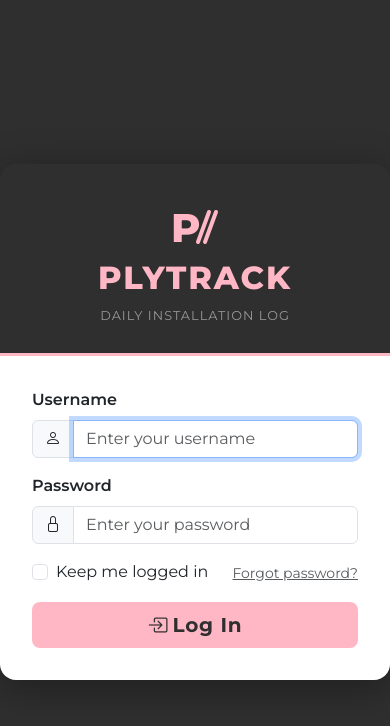
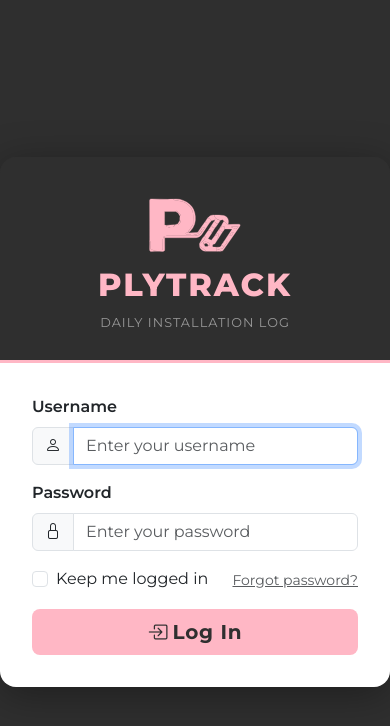
Before and after one commit to hollylmi/Tracking-Program, a Flask app: page /login in a window 390 px wide. Shown: the top 726 px of the page. Run offline with Flask 3, Linux system fonts and the light colour scheme.

Commit message:
feat: replace generated P logo with actual Plytrack logo on web
Uses the same logo art as the mobile app (mobile/assets/logo.svg),
trimmed to a tight viewBox, normalised to a single #FFB7C5 pink, and
sealed with a thin matching stroke to remove hairline seams between
adjacent paths. Applied in the navbar and on the login page.

Co-Authored-By: Claude Opus 4.7 (1M context) <noreply@anthropic.com>

```diff
--- a/templates/login.html
+++ b/templates/login.html
@@ -66,12 +66,7 @@
 
 <div class="login-card">
   <div class="login-header">
-    <!-- Plytrack logo mark -->
-    <svg width="48" height="42" viewBox="0 0 48 42" fill="none" xmlns="http://www.w3.org/2000/svg" class="mb-2">
-      <text x="0" y="38" font-family="Montserrat, sans-serif" font-weight="800" font-size="40" fill="#FFB7C5">P</text>
-      <line x1="27" y1="38" x2="38" y2="8" stroke="#FFB7C5" stroke-width="4" stroke-linecap="round"/>
-      <line x1="34" y1="38" x2="45" y2="8" stroke="#FFB7C5" stroke-width="4" stroke-linecap="round"/>
-    </svg>
+    <img src="{{ url_for('static', filename='logo-mark.svg') }}" alt="" height="56" class="mb-2" style="display:block; margin:0 auto;">
     <div class="brand-name">Plytrack</div>
     <div class="brand-sub">Daily Installation Log</div>
   </div>
```
Also changed, not shown: templates/base.html (+1 -8 lines), static/logo-mark.svg (added).
